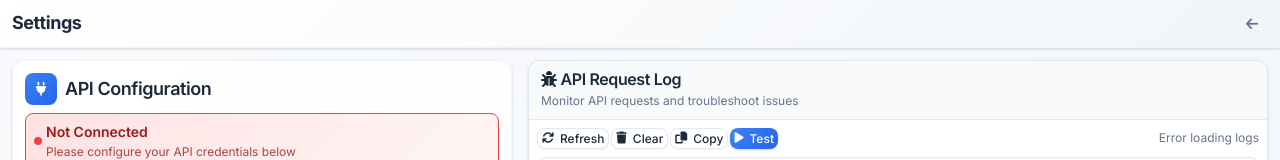
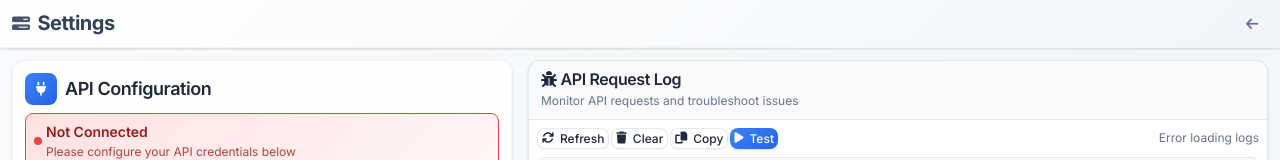
Before and after one commit to DFraserStratos/AcceloPrototypeDashboard, a website: page settings.html in a window 1280 px wide. Shown: the top 160 px of the page. Drawn offline with Linux system fonts and the light colour scheme; no server answers.

Commit message:
Logo Update

```diff
--- a/styles/dashboard.css
+++ b/styles/dashboard.css
@@ -26,10 +26,51 @@
 }
 
 .navbar-title {
-    font-size: var(--font-size-lg);
+    font-size: var(--font-size-xl);
     font-weight: 700;
-    color: var(--text-primary);
+    color: var(--gray-700);
     letter-spacing: var(--letter-spacing-tight);
+    position: relative;
+    transition: all 0.3s ease;
+    display: flex;
+    align-items: center;
+    gap: 8px;
+}
+
+.navbar-title::before {
+    content: '\f828';
+    font-family: 'Font Awesome 6 Free';
+    font-weight: 900;
+    color: var(--gray-600);
+    font-size: 0.9em;
+    transition: all 0.3s ease;
+}
+
+.navbar-title:hover {
+    color: var(--gray-800);
+}
+
+.navbar-title:hover::before {
+    color: var(--primary-color);
+    transform: scale(1.05);
+}
+
+.navbar-title::after {
+    content: '';
+    position: absolute;
+    bottom: -2px;
+    left: 0;
+    right: 0;
+    height: 2px;
+    background: linear-gradient(90deg, var(--gray-400) 0%, var(--gray-500) 100%);
+    border-radius: 1px;
+    transform: scaleX(0);
+    transition: transform 0.3s ease;
+}
+
+.navbar-title:hover::after {
+    transform: scaleX(1);
+    background: linear-gradient(90deg, var(--primary-color) 0%, var(--gray-600) 100%);
 }
 
 .navbar-actions {
```
